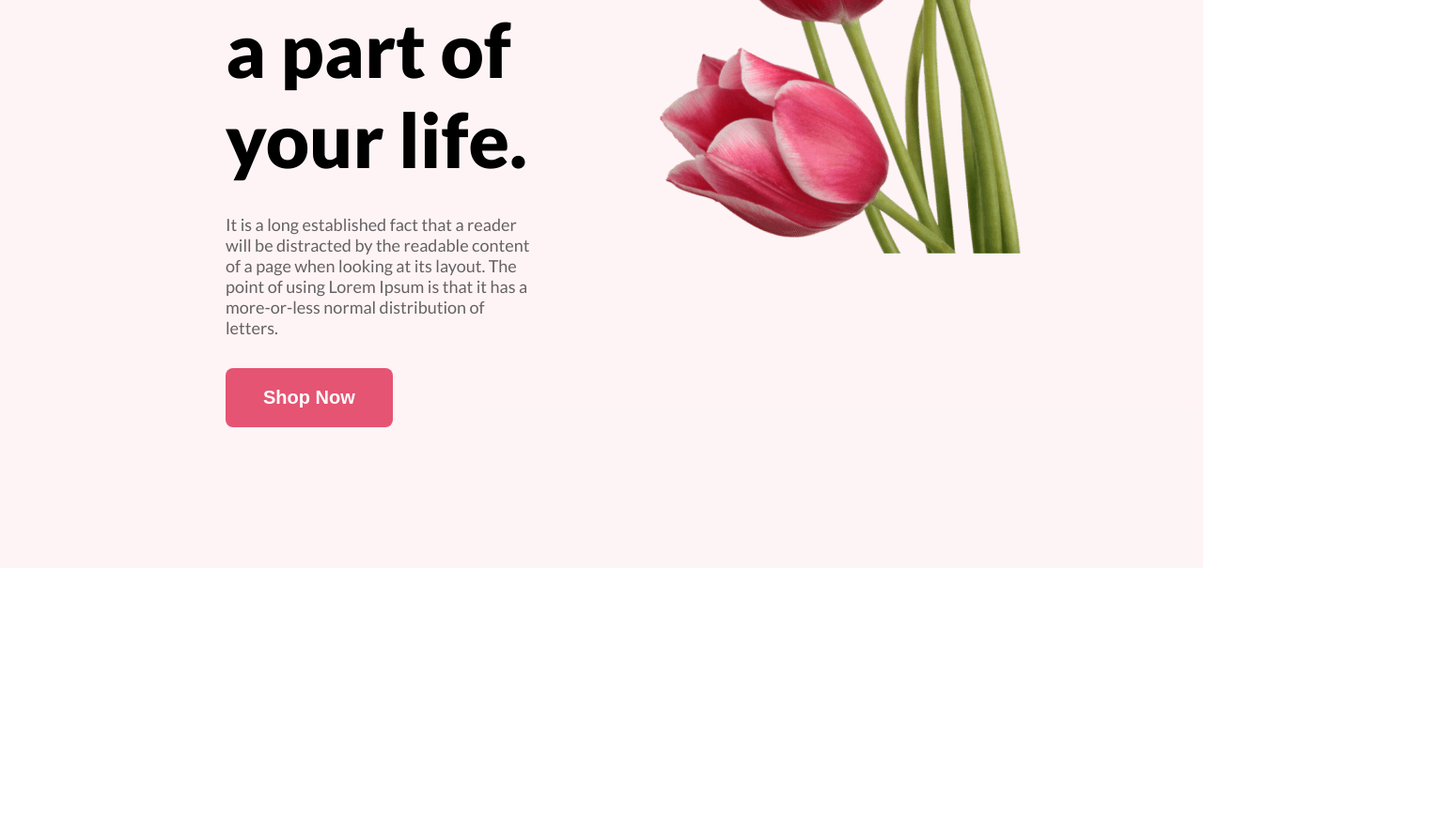
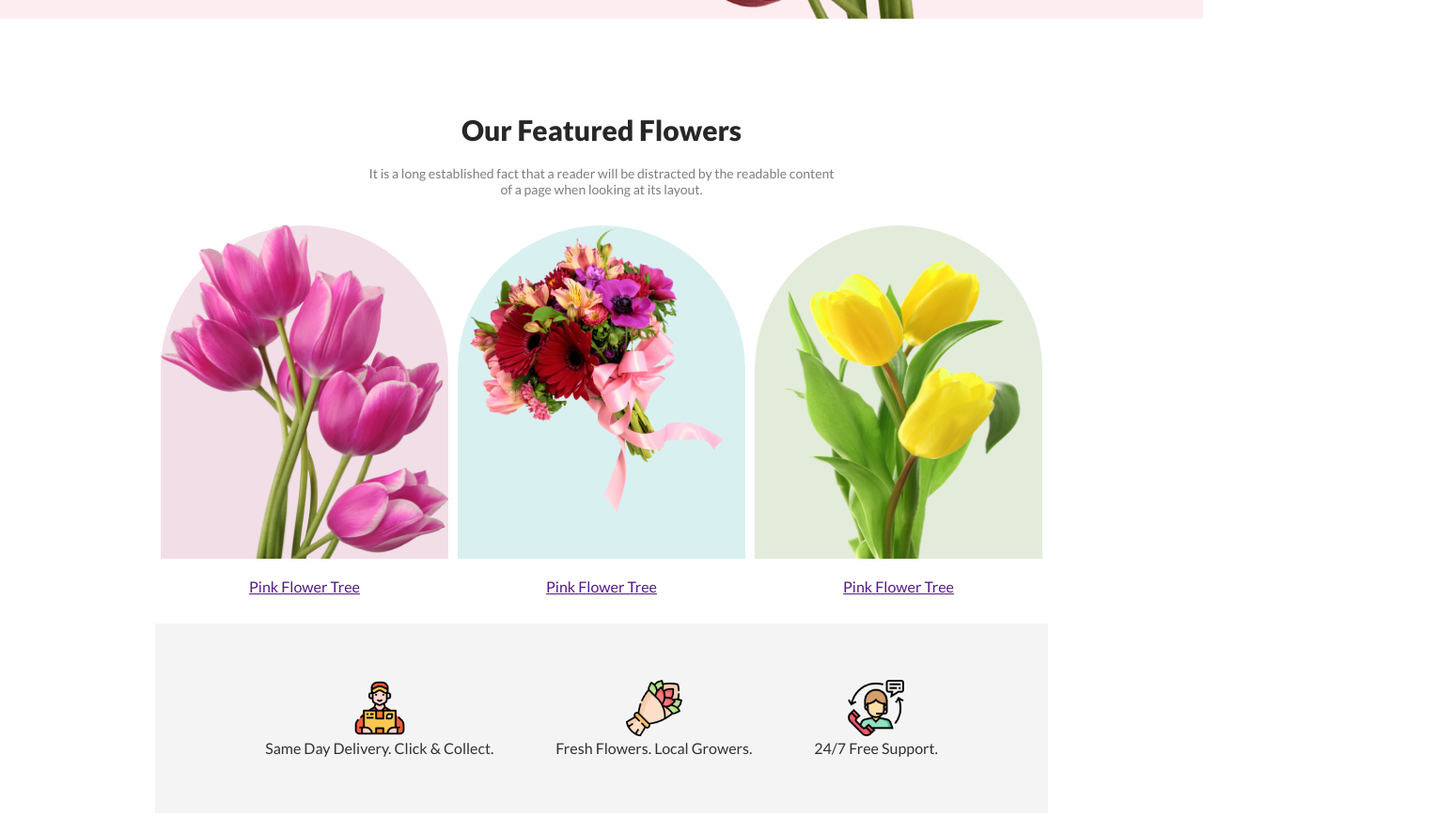
Before and after one commit to emonsimply/Flower-Shop, a plain HTML site: page index.html in a window 1280 px wide. Shown: the part 580-1449 px from the top of the page at 94% size, 1547 px wide, since content can reach past the window. Before the commit the page ends 1185 px from the top, so only its background shows below. Drawn offline with Linux system fonts and the light colour scheme.

Commit message:
Our Featured Flowers

```diff
--- a/index.html
+++ b/index.html
@@ -1,5 +1,6 @@
 <!DOCTYPE html>
 <html lang="en">
+
 <head>
   <meta charset="UTF-8">
   <meta name="viewport" content="width=device-width, initial-scale=1.0">
@@ -7,19 +8,62 @@
   <link rel="stylesheet" href="style.css">
   <link rel="shortcut icon" href="Flower Asset/pngwing 6.png" type="image/x-icon">
 </head>
+
 <body class="lato-font">
   <header id="hero">
     <div class="hero-title">
       <h1>Let's make beautiful flowers a part of your life.</h1>
-      <p class="primary-description">It is a long established fact that a reader will be distracted by the readable content of a page when looking at its layout. The point of using Lorem Ipsum is that it has a more-or-less normal distribution of letters.</p>
+      <p class="primary-description">It is a long established fact that a reader will be distracted by the readable
+        content of a page when looking at its layout. The point of using Lorem Ipsum is that it has a more-or-less
+        normal distribution of letters.</p>
       <button class="primary-btn">Shop Now</button>
     </div>
-    <div>
-      <img src="Flower Asset/pngwing 10.png" alt="">
+    <img class="hero-img" src="Flower Asset/pngwing 10.png" alt="">
+  </header>
+  <section id="our-featured">
+    <div class="our-featured-title">
+      <h3>Our Featured Flowers</h3>
+      <p class="primary-description">It is a long established fact that a reader will be distracted by the readable
+        content of a page when looking at its layout.</p>
     </div>
-  </header>
+    <div class="our-featured-cards">
+      <div>
+        <div class="card card-1">
+          <img src="Flower Asset/pngwing 6.png" alt="">
+        </div>
+        <a href="">Pink Flower Tree</a>
+      </div>
+      <div>
+        <div class="card card-2">
+          <img src="Flower Asset/pngwing 5.png" alt="">
+        </div>
+        <a href="">Pink Flower Tree</a>
+      </div>
+      <div>
+        <div class="card card-3">
+          <img src="Flower Asset/pngwing 7.png" alt="">
+        </div>
+        <a href="">Pink Flower Tree</a>
+      </div>
+    </div>
+    <div class="our-featured-details">
+      <div>
+        <img src="Flower Asset/Group 57.png" alt="">
+        <p>Same Day Delivery. Click & Collect.</p>
+      </div>
+      <div>
+        <img src="Flower Asset/Group 58.png" alt="">
+        <p>Fresh Flowers. Local Growers.</p>
+      </div>
+      <div>
+        <img src="Flower Asset/Group 59.png" alt="">
+        <p>24/7 Free Support.</p>
+      </div>
+    </div>
+  </section>
   <footer>
 
   </footer>
 </body>
+
 </html>
--- a/style.css
+++ b/style.css
@@ -5,68 +5,184 @@
   font-weight: 400;
   font-style: normal;
 }
-*{
+
+* {
   margin: 0%;
   padding: 0%;
   box-sizing: border-box;
 }
+
 /* Shared styles */
-.primary-btn{
+.primary-btn {
   background-color: #E55473;
   color: white;
   border-style: none;
   border-radius: 8px;
-  padding: 20px 40px;
-  font-size: 20px;
+  padding: 15px 30px;
+  font-size: 15px;
   font-weight: 700;
 }
-.primary-btn:hover{
+
+.primary-btn:hover {
   background-color: #008000;
   transform: scale(1.07);
   transition: 0.5s;
   cursor: pointer;
 }
 
-.primary-description{
-  font-size: 18px;
-  opacity: 60%;
+.primary-description {
+  font-size: 14px;
+  color: rgba(39, 39, 39, 0.6);
 }
 
 /* Header styles */
-#hero{
-  background-color: #e5547310;
+#hero {
+  background-color: rgba(229, 84, 115, 0.1);
   display: flex;
   justify-content: space-between;
   gap: 100px;
-}
-.hero-title{
-  margin: 200px 0px 150px 240px;
-}
-#hero h1{
-  font-size: 80px;
-  font-weight: 800;
-  padding-bottom: 32px;
-}
-#hero p{
-  padding-bottom: 32px;
-}
-#hero img{
-  padding: 50px 240px 0px 0px;
+  height: 600px;
+  max-width: 1280px;
+  margin: 0 auto;
 }
 
-@media screen and (max-width:576px){
-  #hero{
-   flex-direction: column;
-   gap: 10px;
+.hero-title {
+  padding: 130px 0px 100px 150px;
+}
+
+#hero h1 {
+  font-size: 50px;
+  font-weight: 800;
+  padding-bottom: 20px;
+  opacity: 80%;
+}
+
+#hero p {
+  padding-bottom: 20px;
+}
+
+#hero img {
+  padding: 30px 150px 0px 0px;
+}
+
+/* Our featured */
+#our-featured {
+  display: flex;
+  flex-direction: column;
+  align-items: center;
+  gap: 30px;
+  margin-top: 100px;
+  margin-bottom: 100px;
+}
+
+.our-featured-title {
+  max-width: 500px;
+  text-align: center;
+}
+
+.our-featured-title h3 {
+  padding-bottom: 20px;
+  color: rgba(39, 39, 39, 1);
+  font-size: 30px;
+  font-weight: 800;
+}
+
+.our-featured-cards {
+  display: flex;
+  gap: 10px;
+  text-align: center;
+}
+
+.card {
+  background-color: #008000;
+  border-radius: 232px 232px 0px 0px;
+  width: 306px;
+  height: 355px;
+  margin-bottom: 20px;
+}
+
+.card img {
+  max-width: 100%;
+  max-height: 100%;
+}
+
+.card img {
+  width: 100%;
+}
+
+.card-1 {
+  background-color: rgba(167, 33, 98, 0.15);
+}
+
+.card-2 {
+  background-color: rgba(5, 151, 160, 0.15);
+}
+
+.card-3 {
+  background-color: rgba(71, 125, 17, 0.15);
+}
+
+.our-featured-details {
+  background-color: rgba(39, 39, 39, 0.05);
+  display: flex;
+  justify-content: center;
+  text-align: center;
+  align-items: center;
+  gap: 66px;
+  max-width: 950px;
+  width: 950px;
+  padding: 60px 100px;
+}
+
+.our-featured-details img {
+  width: 60px;
+  height: 60px;
+}
+
+.our-featured-details p {
+  opacity: 80%;
+}
+
+
+/* Responsive styles */
+@media screen and (max-width:576px) {
+
+  /* Hero section */
+  #hero {
+    flex-direction: column;
+    gap: 10px;
+    height: auto;
   }
-  .hero-title{
-    margin: 20px 0px 20px 20px;
+
+  .hero-title {
+    padding: 20px;
   }
-  #hero img{
-    padding: 10px 20px 0px 0px;
+
+  #hero img {
+    padding: 10px 20px 0px 20px;
     width: 100%;
   }
-  #hero h1{
-    font-size: 40px;
+
+
+  /* Our Featured Flowers */
+  #our-featured {
+    gap: 20px;
+    margin-top: 50px;
+    margin-bottom: 50px;
+  }
+
+  .our-featured-cards {
+    flex-direction: column;
+  }
+
+  .our-featured-details {
+    flex-direction: column;
+    gap: 66px;
+    max-width: 950px;
+    width: auto;
+    padding: 60px 100px;
+  }
+  .our-featured-title {
+    width: auto;
   }
 }
```
